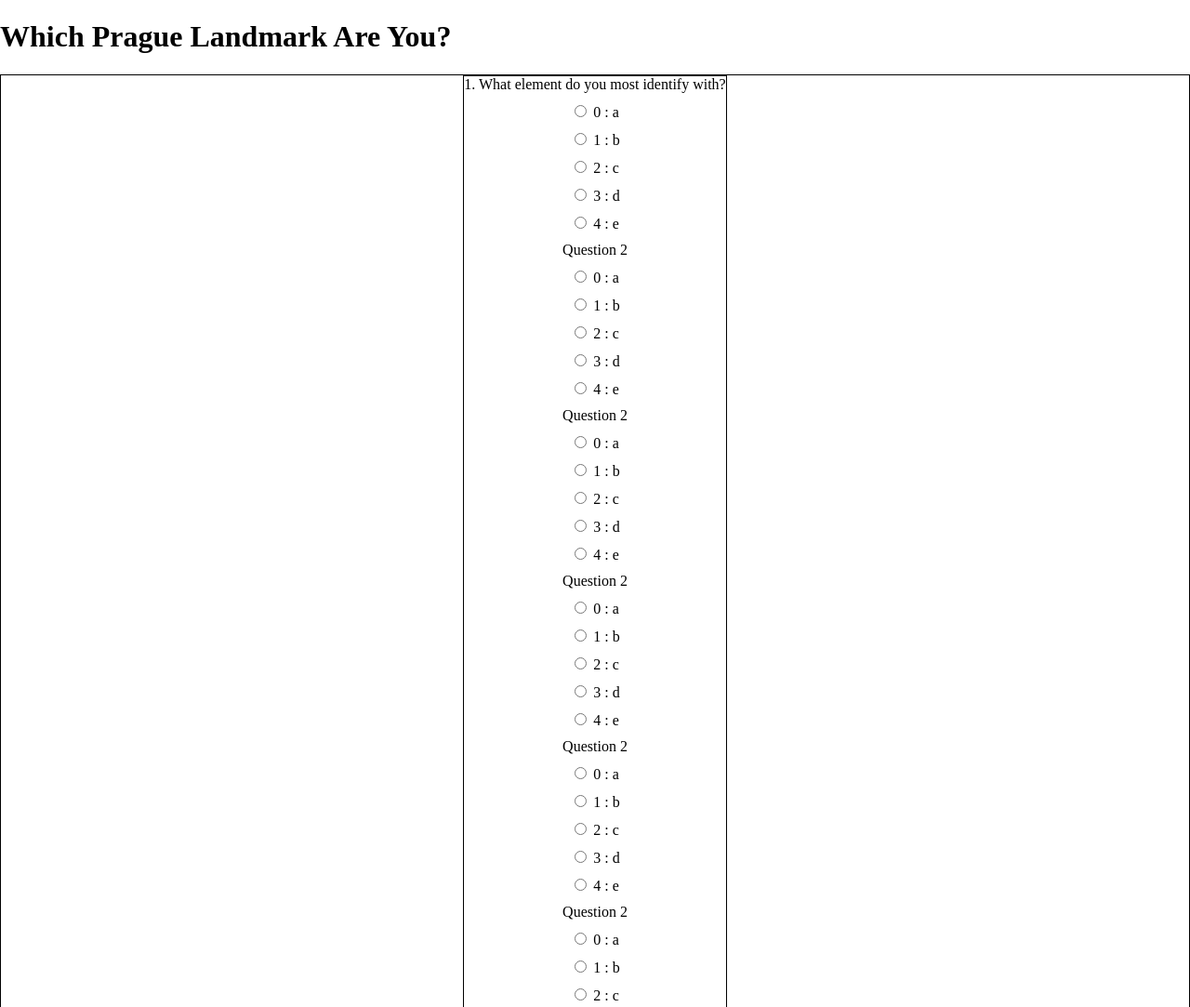
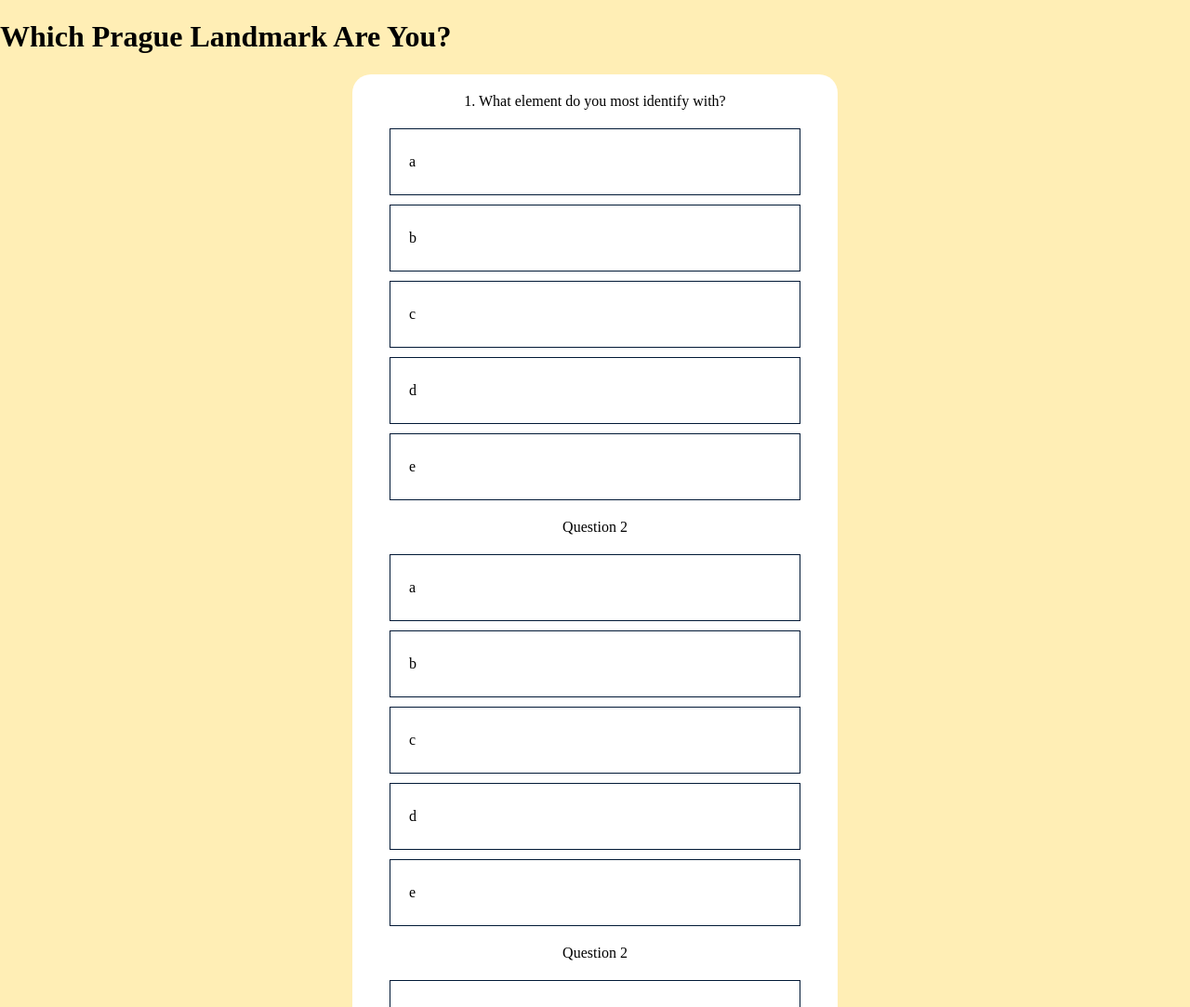
Before and after one commit to a-sorenson/prahaProject, a website: page html/quiz.html in a window 1280 px wide. Shown: the top 1083 px of the page at 93% size. Drawn offline with Linux system fonts and the light colour scheme.

Commit message:
Basic quiz style implemented.

```diff
--- a/html/quiz.html
+++ b/html/quiz.html
@@ -5,7 +5,7 @@
     <title>Building Quiz</title>
     <link rel="stylesheet" href="../styles.css">
 </head>
-<body>
+<body id="quiz_page">
 
     <header>
         <h1>Which Prague Landmark Are You?</h1>
@@ -15,10 +15,6 @@
         <form id="quiz">
 
         </form>
-
-        <div id="result">
-
-        </div>
     </div>
 
 </body>
--- a/js/quiz.js
+++ b/js/quiz.js
@@ -43,7 +43,7 @@ let monuments = {
 };
 
 let monumentPics = {
-    a:"../img/homepage_photo.jpg"
+    a:"../img/astro_clock.jpg"
 }
 
 let monumentResult = "";
@@ -71,8 +71,7 @@ function buildQuiz(){
                 // ...add an HTML radio button
                 answers.push(
                     `<label>
-                        <input type="radio" name="q${questionNumber+1}" value="${currentQuestion.answers[letter]}">
-                        ${letter} :
+                        <input type="radio" name="q${questionNumber+1}" value="${currentQuestion.answers[letter]}" class="answer">
                         ${currentQuestion.answers[letter]}
                     </label>`
                 );
@@ -123,9 +122,8 @@ function calculateResult(event) {
 function displayResults(){
     quiz.innerHTML = '';
 
-    result.innerHTML = `<h2>You are ${monumentResult}</h2>\n` +
+    quiz.innerHTML = `<h2>You are the ${monumentResult}</h2>\n` +
         `<img src=${monumentPic} alt="Building Picture" id="resultImage" />\n` +
-        `<p>This is the reason why you are this building</p>` +
         `<button class="back">Back to Homepage</button>`;
 
     let backBtn = document.getElementsByClassName("back")[0];
--- a/styles.css
+++ b/styles.css
@@ -166,22 +166,27 @@ h2 {
 }
 
 /*Quiz Page*/
+
+#quiz_page {
+    background-color: var(--secondary_yellow);
+}
+
 .form_container {
-    border: black 1px solid;
     display: flex;
     flex-direction: column;
     align-items: center;
-
+    margin: 20px;
 }
 
-form {
-    border: black 1px solid;
+#quiz {
     display: flex;
     flex-direction: column;
     align-items: center;
     justify-content: center;
-    gap: 10px;
-    max-width: 60%;
+    gap: 20px;
+    background-color: white;
+    padding: 20px 40px;
+    border-radius: 20px;
 }
 
 .answers {
@@ -191,6 +196,36 @@ form {
     gap: 10px;
 }
 
+label {
+    appearance: none;
+    display: flex;
+    justify-content: left;
+    align-items: center;
+    padding: 10px 20px;
+    height: 50px;
+    min-width: 400px;
+    border: 1px solid var(--secondary_navy);
+}
+
+/* hide default radio circle */
+label input[type="radio"] {
+    display: none;
+}
+
+/* selected label style */
+label:has(input[type="radio"]:checked) {
+    background-color: var(--secondary_navy);
+    color: white;
+    transform: scale(1.02);
+}
+
+#resultImage {
+    width: 400px;
+    border-radius: 20px;
+}
+
+
+
 footer {
     min-height: 230px;
 }
```
Also changed, not shown: img/cooking_class.jpg (added), img/dresden_cover.jpg (added), img/glass_blowing.jpg (added), img/goKart.jpg (added), img/river_curve.png (added), img/sign_card.png (added), img/travels_background.png (added), 4 other files.
